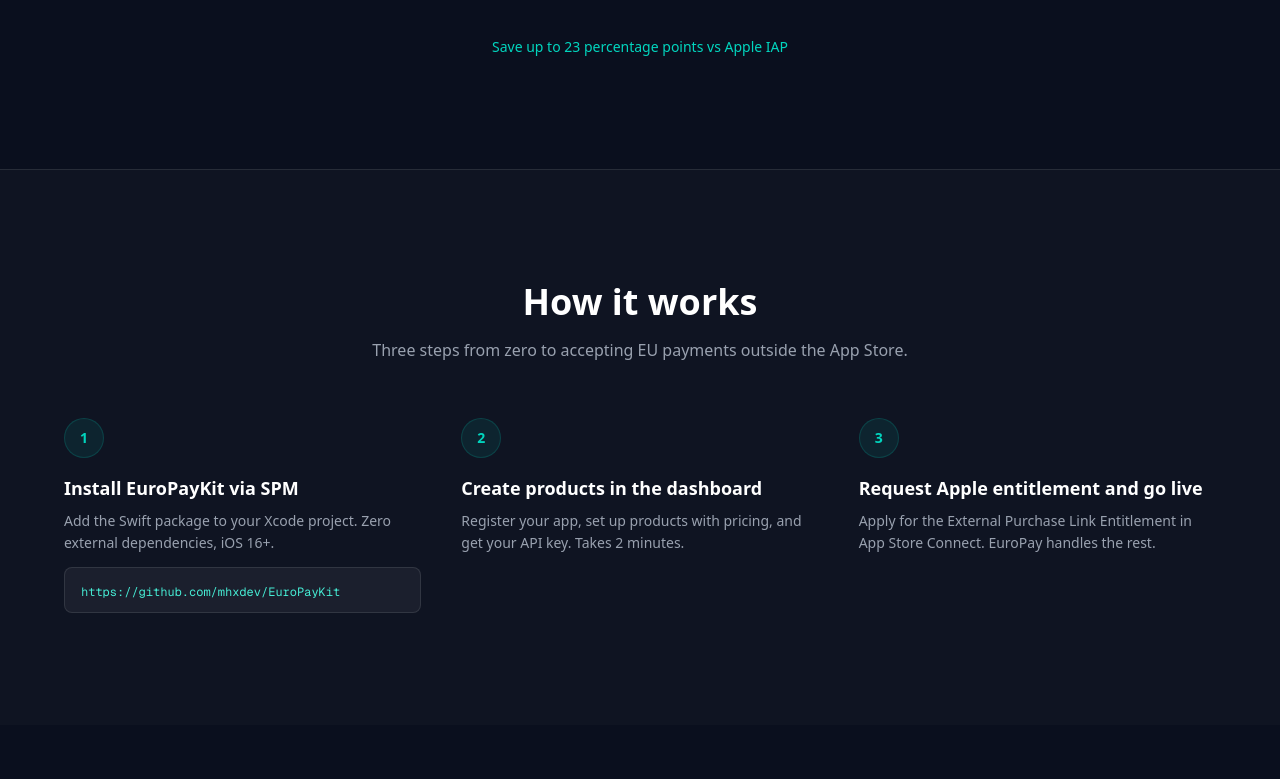
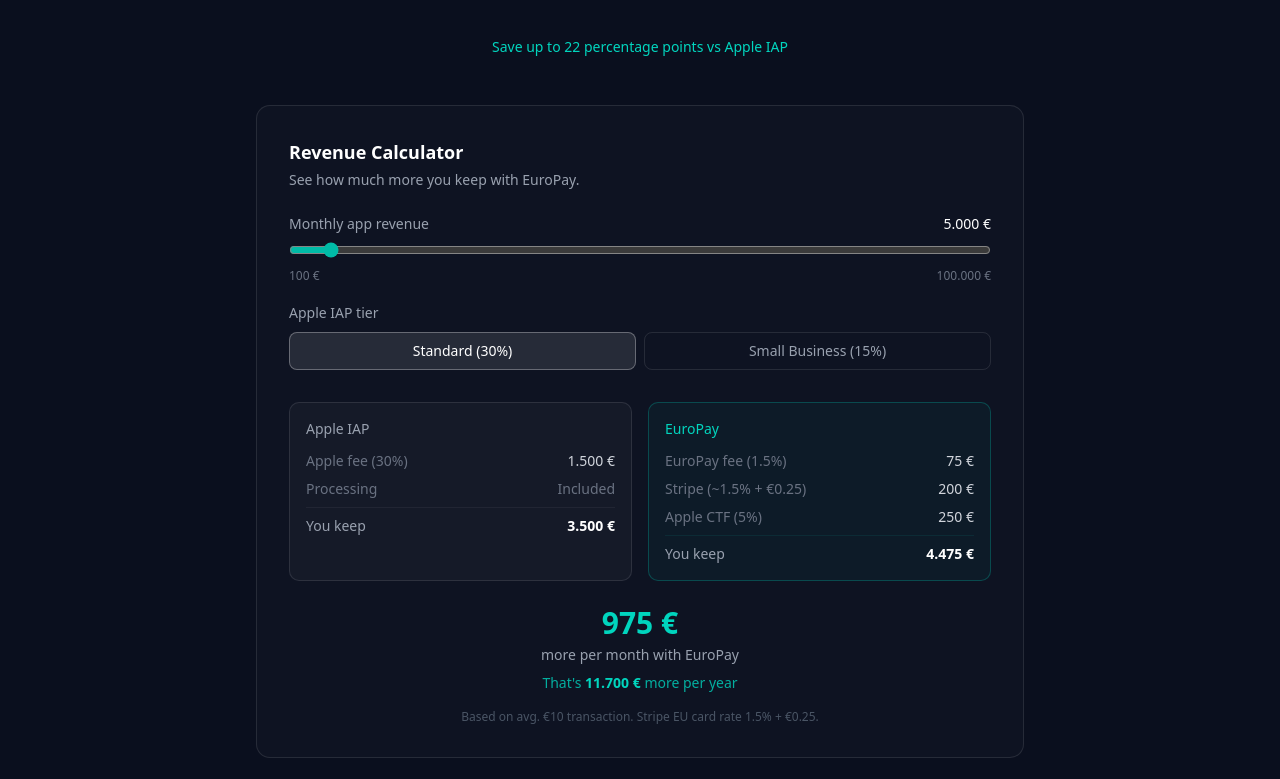
Before and after one commit to mhxdev/eupay, a Next.js app in the folder apps/web/: page / in a window 1280 px wide. Shown: the part 1301-2080 px from the top of the page. Built offline with nearby package versions, Linux system fonts and the light colour scheme.

Commit message:
feat: update fee to 1.5%, add interactive revenue calculator on landing page

```diff
--- a/apps/web/src/app/admin/page.tsx
+++ b/apps/web/src/app/admin/page.tsx
@@ -93,7 +93,7 @@ export default async function AdminPage() {
   const totalApps = allApps.length
   const totalTxCount = txAgg._count
   const totalVolume = txAgg._sum.amountTotal ?? 0
-  const europayRevenue = Math.round(totalVolume * 0.005)
+  const europayRevenue = Math.round(totalVolume * 0.015)
 
   // Group recent apps by clerkUserId for developer table
   const developerMap = new Map<
@@ -162,7 +162,7 @@ export default async function AdminPage() {
         <StatCard
           title="EuroPay Revenue"
           value={formatCurrency(europayRevenue)}
-          sub="0.5% platform fee"
+          sub="1.5% platform fee"
           icon={<DollarSign className="h-4 w-4" />}
         />
         <StatCard
@@ -307,7 +307,7 @@ export default async function AdminPage() {
                       {formatCurrency(vol)}
                     </TableCell>
                     <TableCell className="text-right">
-                      {formatCurrency(Math.round(vol * 0.005))}
+                      {formatCurrency(Math.round(vol * 0.015))}
                     </TableCell>
                   </TableRow>
                 )
--- a/apps/web/src/app/docs/dma-compliance/page.tsx
+++ b/apps/web/src/app/docs/dma-compliance/page.tsx
@@ -360,7 +360,7 @@ export default function DMACompliancePage() {
             <p className="px-5 pb-4 text-sm text-gray-400">
               Yes. EuroPay uses Stripe Connect to process payments directly into
               your Stripe account. You&apos;ll connect your Stripe account during
-              onboarding. EuroPay charges a 0.5% platform fee on each transaction,
+              onboarding. EuroPay charges a 1.5% platform fee on each transaction,
               collected automatically via Stripe Connect.
             </p>
           </details>
@@ -371,8 +371,8 @@ export default function DMACompliancePage() {
             </summary>
             <p className="px-5 pb-4 text-sm text-gray-400">
               With Apple IAP you pay 15–30%. With EuroPay, your total fees are:
-              Stripe processing (~2.9% + &#8364;0.25), Apple&apos;s 5% CTF, and
-              EuroPay&apos;s 0.5% — roughly 8.4% total versus Apple&apos;s 15–30%.
+              Stripe processing (~1.5% + &#8364;0.25), Apple&apos;s 5% CTF, and
+              EuroPay&apos;s 1.5% — roughly 8% total versus Apple&apos;s 15–30%.
               For most developers this means significantly more revenue per
               transaction.
             </p>
--- a/apps/web/src/app/onboarding/page.tsx
+++ b/apps/web/src/app/onboarding/page.tsx
@@ -260,11 +260,11 @@ export default function OnboardingPage() {
                 BYOS — Bring Your Own Stripe
               </span>
               <p className="mt-3">
-                <span className="text-3xl font-bold text-white">7%</span>
+                <span className="text-3xl font-bold text-white">~8%</span>
                 <span className="ml-1 text-sm text-gray-400">total per transaction</span>
               </p>
               <ul className="mt-3 space-y-1 text-sm text-gray-400">
-                <li>EuroPay 0.5% + Apple CTC 5% + Stripe ~1.5%</li>
+                <li>EuroPay 1.5% + Apple CTC 5% + Stripe ~1.5%</li>
                 <li>Connect your own Stripe account</li>
                 <li>You manage VAT and disputes</li>
               </ul>
--- a/apps/web/src/app/page.tsx
+++ b/apps/web/src/app/page.tsx
@@ -12,6 +12,7 @@ import {
   LayoutDashboard,
   BadgeCheck,
 } from "lucide-react"
+import { RevenueCalculator } from "@/components/RevenueCalculator"
 
 function Nav() {
   return (
@@ -61,7 +62,7 @@ function Hero() {
           <div>
             <h1 className="text-4xl font-bold leading-tight tracking-tight text-white md:text-5xl lg:text-6xl">
               Pay{" "}
-              <span className="text-teal-400">~7%</span>{" "}
+              <span className="text-teal-400">~8%</span>{" "}
               instead of 30%
             </h1>
             <p className="mt-6 text-lg leading-relaxed text-gray-400 md:text-xl">
@@ -143,7 +144,7 @@ function Hero() {
 
 function SocialProof() {
   const stats = [
-    { value: "~7%", label: "total fees" },
+    { value: "~8%", label: "total fees" },
     { value: "15-min", label: "integration" },
     { value: "EU DMA", label: "compliant" },
   ]
@@ -207,13 +208,13 @@ function FeeComparison() {
             </span>
             <h3 className="text-lg font-semibold text-white">EuroPay (BYOS)</h3>
             <p className="mt-4">
-              <span className="text-4xl font-bold text-white">~7%</span>
+              <span className="text-4xl font-bold text-white">~8%</span>
               <span className="ml-1 text-sm text-gray-400">total</span>
             </p>
             <ul className="mt-4 space-y-1 text-sm">
               <li className="flex items-center justify-between">
                 <span className="text-gray-400">EuroPay fee</span>
-                <span className="font-medium text-white">0.5%</span>
+                <span className="font-medium text-white">1.5%</span>
               </li>
               <li className="flex items-center justify-between">
                 <span className="text-gray-400">Stripe fee</span>
@@ -237,8 +238,13 @@ function FeeComparison() {
           </div>
         </div>
         <p className="mt-10 text-center text-sm font-medium text-teal-400">
-          Save up to 23 percentage points vs Apple IAP
+          Save up to 22 percentage points vs Apple IAP
         </p>
+
+        {/* Interactive calculator */}
+        <div className="mt-12 max-w-3xl mx-auto">
+          <RevenueCalculator />
+        </div>
       </div>
     </section>
   )
@@ -378,7 +384,7 @@ function CtaSection() {
     <section className="border-t border-white/10 bg-white/[0.02] py-20 px-6 md:py-28">
       <div className="mx-auto max-w-2xl text-center">
         <h2 className="text-3xl font-bold text-white md:text-4xl">
-          Ready to pay ~7% instead of 30%?
+          Ready to pay ~8% instead of 30%?
         </h2>
         <p className="mt-4 text-gray-400">
           Create your account in 30 seconds. No credit card required.
--- a/apps/web/src/components/PricingFaq.tsx
+++ b/apps/web/src/components/PricingFaq.tsx
@@ -12,7 +12,7 @@ const FAQS = [
   {
     question: "When do I get paid?",
     answer:
-      "Stripe pays out directly to your bank account, typically 2 business days after a transaction. You receive 100% of the charge minus Stripe\u2019s processing fee \u2014 EuroPay\u2019s 0.5% is deducted separately via monthly invoice.",
+      "Stripe pays out directly to your bank account, typically 2 business days after a transaction. You receive 100% of the charge minus Stripe\u2019s processing fee \u2014 EuroPay\u2019s 1.5% is deducted separately via monthly invoice.",
   },
   {
     question: "Do I need a registered business?",
--- /dev/null
+++ b/apps/web/src/components/RevenueCalculator.tsx
@@ -0,0 +1,158 @@
+"use client"
+
+import { useState } from "react"
+
+const EUROPAY_RATE = 0.015
+const STRIPE_RATE = 0.015
+const STRIPE_FIXED = 0.25
+const APPLE_CTF_RATE = 0.05
+const AVG_TRANSACTION = 10
+
+function fmt(n: number) {
+  return new Intl.NumberFormat("de-DE", {
+    style: "currency",
+    currency: "EUR",
+    maximumFractionDigits: 0,
+  }).format(n)
+}
+
+export function RevenueCalculator() {
+  const [revenue, setRevenue] = useState(5000)
+  const [appleTier, setAppleTier] = useState<0.3 | 0.15>(0.3)
+
+  const transactions = Math.round(revenue / AVG_TRANSACTION)
+
+  // Apple IAP
+  const appleFee = revenue * appleTier
+  const appleKeeps = revenue - appleFee
+
+  // EuroPay
+  const europayFee = revenue * EUROPAY_RATE
+  const stripeFee = revenue * STRIPE_RATE + transactions * STRIPE_FIXED
+  const appleCTF = revenue * APPLE_CTF_RATE
+  const europayTotal = europayFee + stripeFee + appleCTF
+  const europayKeeps = revenue - europayTotal
+
+  const savings = europayKeeps - appleKeeps
+  const annualSavings = savings * 12
+
+  return (
+    <div className="rounded-xl border border-white/10 bg-white/[0.02] p-6 md:p-8">
+      <h3 className="text-lg font-semibold text-white">Revenue Calculator</h3>
+      <p className="mt-1 text-sm text-gray-400">
+        See how much more you keep with EuroPay.
+      </p>
+
+      {/* Inputs */}
+      <div className="mt-6 space-y-4">
+        <div>
+          <label className="flex items-center justify-between text-sm">
+            <span className="text-gray-400">Monthly app revenue</span>
+            <span className="font-medium text-white">{fmt(revenue)}</span>
+          </label>
+          <input
+            type="range"
+            min={100}
+            max={100000}
+            step={100}
+            value={revenue}
+            onChange={(e) => setRevenue(Number(e.target.value))}
+            className="mt-2 w-full accent-teal-500"
+          />
+          <div className="mt-1 flex justify-between text-xs text-gray-500">
+            <span>{fmt(100)}</span>
+            <span>{fmt(100000)}</span>
+          </div>
+        </div>
+
+        <div>
+          <span className="text-sm text-gray-400">Apple IAP tier</span>
+          <div className="mt-2 grid grid-cols-2 gap-2">
+            <button
+              onClick={() => setAppleTier(0.3)}
+              className={`rounded-md border px-3 py-2 text-sm transition-colors ${
+                appleTier === 0.3
+                  ? "border-white/30 bg-white/10 text-white"
+                  : "border-white/10 text-gray-400 hover:border-white/20"
+              }`}
+            >
+              Standard (30%)
+            </button>
+            <button
+              onClick={() => setAppleTier(0.15)}
+              className={`rounded-md border px-3 py-2 text-sm transition-colors ${
+                appleTier === 0.15
+                  ? "border-white/30 bg-white/10 text-white"
+                  : "border-white/10 text-gray-400 hover:border-white/20"
+              }`}
+            >
+              Small Business (15%)
+            </button>
+          </div>
+        </div>
+      </div>
+
+      {/* Comparison columns */}
+      <div className="mt-8 grid gap-4 md:grid-cols-2">
+        {/* Apple IAP */}
+        <div className="rounded-lg border border-white/10 bg-white/[0.03] p-4">
+          <p className="text-sm font-medium text-gray-400">Apple IAP</p>
+          <ul className="mt-3 space-y-2 text-sm">
+            <li className="flex justify-between">
+              <span className="text-gray-500">Apple fee ({Math.round(appleTier * 100)}%)</span>
+              <span className="text-gray-300">{fmt(appleFee)}</span>
+            </li>
+            <li className="flex justify-between">
+              <span className="text-gray-500">Processing</span>
+              <span className="text-gray-500">Included</span>
+            </li>
+            <li className="mt-2 flex justify-between border-t border-white/5 pt-2">
+              <span className="font-medium text-gray-400">You keep</span>
+              <span className="font-semibold text-white">{fmt(appleKeeps)}</span>
+            </li>
+          </ul>
+        </div>
+
+        {/* EuroPay */}
+        <div className="rounded-lg border border-teal-500/30 bg-teal-500/5 p-4">
+          <p className="text-sm font-medium text-teal-400">EuroPay</p>
+          <ul className="mt-3 space-y-2 text-sm">
+            <li className="flex justify-between">
+              <span className="text-gray-500">EuroPay fee (1.5%)</span>
+              <span className="text-gray-300">{fmt(europayFee)}</span>
+            </li>
+            <li className="flex justify-between">
+              <span className="text-gray-500">Stripe (~1.5% + &euro;0.25)</span>
+              <span className="text-gray-300">{fmt(stripeFee)}</span>
+            </li>
+            <li className="flex justify-between">
+              <span className="text-gray-500">Apple CTF (5%)</span>
+              <span className="text-gray-300">{fmt(appleCTF)}</span>
+            </li>
+            <li className="mt-2 flex justify-between border-t border-teal-500/10 pt-2">
+              <span className="font-medium text-gray-400">You keep</span>
+              <span className="font-semibold text-white">{fmt(europayKeeps)}</span>
+            </li>
+          </ul>
+        </div>
+      </div>
+
+      {/* Savings highlight */}
+      {savings > 0 && (
+        <div className="mt-6 text-center">
+          <p className="text-3xl font-bold text-teal-400">{fmt(savings)}</p>
+          <p className="mt-1 text-sm text-gray-400">
+            more per month with EuroPay
+          </p>
+          <p className="mt-2 text-sm text-teal-400/80">
+            That&apos;s <span className="font-semibold text-teal-400">{fmt(annualSavings)}</span> more per year
+          </p>
+        </div>
+      )}
+
+      <p className="mt-4 text-center text-xs text-gray-600">
+        Based on avg. &euro;{AVG_TRANSACTION} transaction. Stripe EU card rate 1.5% + &euro;0.25.
+      </p>
+    </div>
+  )
+}
```
Also changed, not shown: apps/web/src/app/pricing/page.tsx (+6 -5 lines).
